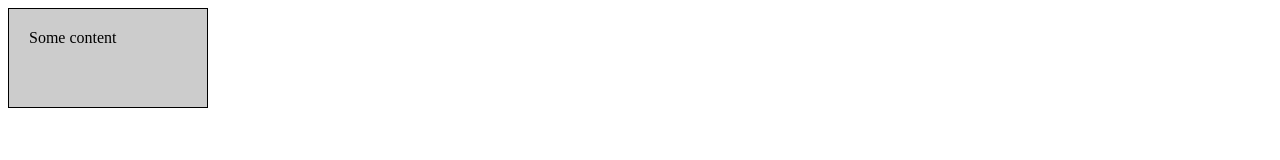
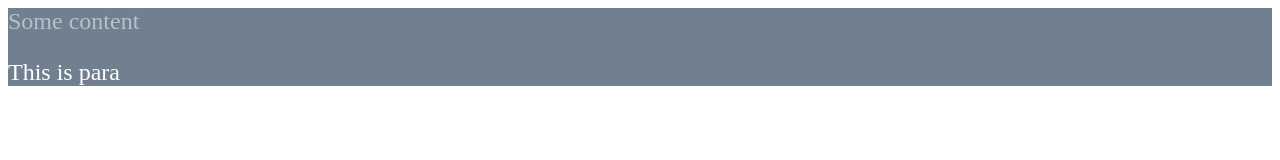
Before and after one commit to soni-R/css-and-css3, a plain HTML site: page index.html in a window 1280 px wide. Drawn offline with Linux system fonts and the light colour scheme.

Commit message:
About color property

```diff
--- a/index.html
+++ b/index.html
@@ -7,6 +7,7 @@
 <body>
 	<div class="box">
 		Some content
+		<p>This is para</p>
 	</div>
 
 </body>
--- a/style.css
+++ b/style.css
@@ -1,10 +1,34 @@
+/*colors can be applied to an element in the following ways*/
+
 div{
-	background: #ccc;
-	width: 200px;
-	height: 100px;
-	border: 1px solid #000;
-	padding: 20px;
-	box-sizing: border-box;
+	background: slategrey;  /* using name of the color*/
+	color: rgba(256, 256, 256, .5 );  /*using rgb and rgba fn*/
+	font-size: 24px;
 }
 
-/*box-sizing allows us to include padding and border in the element's total width and height*/
+div p{
+	color: #fff;  /*using hexadecimal values*/
+}
+
+
+
+/*from - w3schools
+
+In HTML, a color can be specified as an RGB value, using this formula:
+
+rgb(red, green, blue)
+
+Each parameter (red, green, and blue) defines the intensity of the color between 0 and 255.
+
+For example, rgb(255, 0, 0) is displayed as red, because red is set to its highest value (255) and the others are set to 0.
+
+To display the color black, all color parameters must be set to 0, like this: rgb(0, 0, 0).
+
+To display the color white, all color parameters must be set to 255, like this: rgb(255, 255, 255).
+
+-----------------------------
+
+RGBA
+RGBA color values are an extension of RGB color values with an alpha channel - which specifies the opacity for a color.
+
+An RGBA color value is specified with: rgba(red, green, blue, alpha). The alpha parameter is a number between 0.0 (fully transparent) and 1.0 (fully opaque).*/
```
